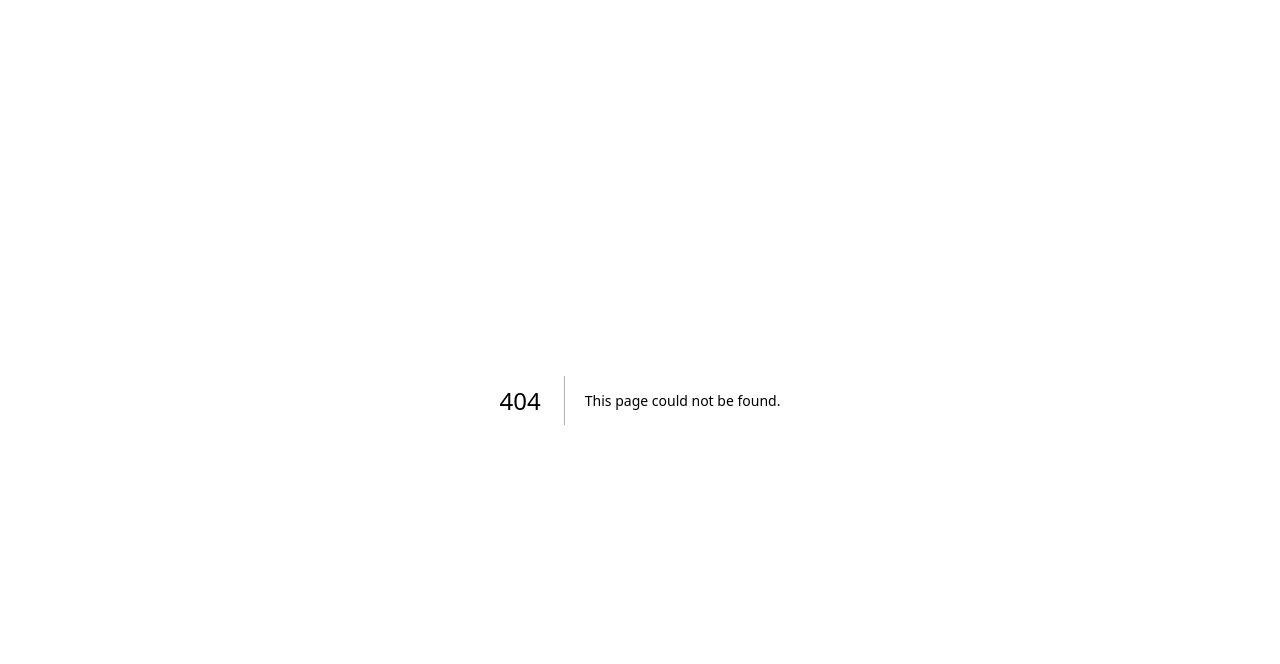
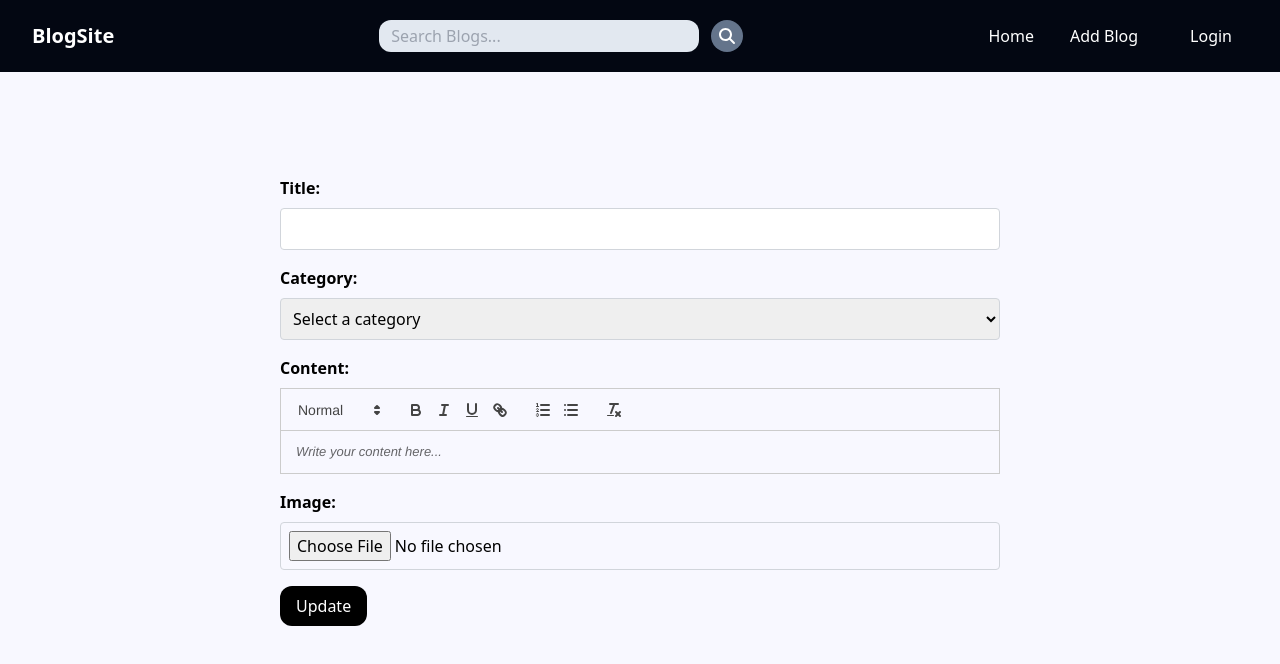
Before and after one commit to Dharanidharannov/blog-app, a Next.js app: page /Update/1 in a window 1280 px wide. Before the commit this address had no page. Shown: the top 664 px of the page. Built offline with nearby package versions, Linux system fonts and the light colour scheme; no server answers.

Commit message:
working on update function

```diff
--- /dev/null
+++ b/Services/Update.service.js
@@ -0,0 +1,15 @@
+import ApiService from './Api.service';
+
+class EditBlogService {
+  async getBlogDetails(id) {
+    const url = `/blogs/${id}`;
+    return await ApiService.ApiCall({ url, method: 'GET' });
+  }
+
+  async updateBlog(id, formData) {
+    const url = `/blogs/${id}`;
+    return await ApiService.ApiCall({ url, method: 'PUT', data: formData });
+  }
+}
+
+export default new EditBlogService();
--- a/app/Profile/[id]/page.jsx
+++ b/app/Profile/[id]/page.jsx
@@ -4,6 +4,7 @@ import userblogdata from '../../../Services/Profile.service';
 import DeleteService from '../../../Services/Delete.service';
 import Navbar from "@/app/Navbar/page";
 import { useParams } from 'next/navigation';
+import { useRouter } from 'next/navigation';
 import { ClipLoader } from "react-spinners";
 import { FontAwesomeIcon } from "@fortawesome/react-fontawesome";
 import { faEdit, faTrash } from "@fortawesome/free-solid-svg-icons";
@@ -15,6 +16,7 @@ function UserBlogDetails() {
   const [error, setError] = useState('');
   const [showModal, setShowModal] = useState(false);
   const [blogToDelete, setBlogToDelete] = useState(null);
+  const router = useRouter();
 
   useEffect(() => {
     if (id) {
@@ -91,7 +93,7 @@ function UserBlogDetails() {
                 <p className="text-lg text-gray-600">Email: {user.email}</p>
               </div>
             )}
-            <div className="grid grid-cols-1 sm:grid-cols-2 lg:grid-cols-3 xl:grid-cols-4 gap-6">
+            <div className="grid grid-cols-1 sm:grid-cols-2 lg:grid-cols-3 xl:grid-cols-4 gap-14">
               {blogs.map((blog) => (
                 <div key={blog._id} className="bg-white rounded-2xl overflow-hidden flex flex-col shadow-sm p-4 transform transition-all hover:scale-105 cursor-pointer">
                   <img
@@ -109,7 +111,7 @@ function UserBlogDetails() {
                         {blog.category}
                       </span>
                       <div className="flex space-x-5">
-                        <button className="text-blue-500 hover:text-blue-700">
+                        <button onClick={() => router.push(`/Update/${blog._id}`)}  className="text-blue-500 hover:text-blue-700">
                           <FontAwesomeIcon icon={faEdit} />
                         </button>
                         <button onClick={() => handleDeleteClick(blog._id)} className="text-red-500 hover:text-red-700">
@@ -133,13 +135,13 @@ function UserBlogDetails() {
             <div className="mt-4 flex justify-center space-x-4">
               <button
                 onClick={confirmDelete}
-                className="bg-red-500 text-white px-4 py-2 rounded-md hover:bg-red-600"
+                className="text-red-500 px-4 py-2 rounded-md hover:bg-red-100"
               >
                 Delete
               </button>
               <button
                 onClick={closeModal}
-                className="bg-gray-300 text-gray-700 px-4 py-2 rounded-md hover:bg-gray-400"
+                className="text-gray-700  px-4 py-2 rounded-md hover:bg-gray-200"
               >
                 Cancel
               </button>
--- /dev/null
+++ b/app/Update/[id]/page.jsx
@@ -0,0 +1,129 @@
+"use client";
+
+import { useState, useEffect } from "react";
+import { useRouter, useParams } from "next/navigation";
+import dynamic from "next/dynamic";
+import 'react-quill/dist/quill.snow.css';
+import EditBlogService from '@/Services/Update.service';
+import Navbar from "../../Navbar/page";
+
+const ReactQuill = dynamic(() => import('react-quill'), { ssr: false });
+
+function EditBlog() {
+  const { id } = useParams();
+  const [title, setTitle] = useState('');
+  const [content, setContent] = useState('');
+  const [category, setCategory] = useState('');
+  const [image, setImage] = useState(null);
+  const [message, setMessage] = useState('');
+  const router = useRouter();
+
+  useEffect(() => {
+    const fetchBlog = async () => {
+      try {
+        const blogData = await EditBlogService.getBlogDetails(id);
+        if (blogData) {
+          setTitle(blogData.title);
+          setContent(blogData.content);
+          setCategory(blogData.category);
+          setImage(blogData.imageUrl);
+        }
+      } catch (error) {
+        setMessage("Error fetching blog details.");
+      }
+    };
+    fetchBlog();
+  }, [id]);
+
+  const handleSubmit = async (e) => {
+    e.preventDefault();
+
+    const formData = new FormData();
+    formData.append("title", title);
+    formData.append("content", content);
+    formData.append("categories", category); // Ensure this matches your API requirement
+    if (image instanceof File) {
+      formData.append("image", image);
+    }
+
+    // Log FormData content for debugging
+    for (let pair of formData.entries()) {
+      console.log(pair[0] + ', ' + pair[1]);
+    }
+
+    try {
+      const response = await EditBlogService.updateBlog(id, formData);
+      setMessage(response.message);
+      router.push("/User");
+    } catch (error) {
+      const errorMessage = error.response?.data?.message || "An error occurred while updating the blog.";
+      setMessage("Error updating blog: " + errorMessage);
+      console.error('Error updating blog:', error);
+    }
+  };
+
+  return (
+    <div>
+      <Navbar />
+      <div className="container mx-auto py-16 px-4 md:px-60">
+        <div className="p-5 md:p-10">
+          <form onSubmit={handleSubmit}>
+            <div className="mb-4">
+              <label className="font-bold">Title:</label>
+              <input
+                className="mt-2 rounded border border-gray-300 w-full p-2"
+                type="text"
+                value={title}
+                onChange={(e) => setTitle(e.target.value)}
+                required
+              />
+            </div>
+            <div className="mb-4">
+              <label className="font-bold">Category:</label>
+              <select
+                className="mt-2 rounded border border-gray-300 w-full p-2"
+                value={category}
+                onChange={(e) => setCategory(e.target.value)}
+                required
+              >
+                <option value="">Select a category</option>
+                <option value="books">Books</option>
+                <option value="technology">Technology</option>
+                <option value="entertainment">Entertainment</option>
+                <option value="sports">Sports</option>
+                <option value="facts">Facts</option>
+              </select>
+            </div>
+            <div className="mb-4">
+              <label className="font-bold">Content:</label>
+              <ReactQuill
+                className="mt-2 mb-4"
+                value={content}
+                onChange={setContent}
+                required
+                placeholder="Write your content here..."
+              />
+            </div>
+            <div className="mb-4">
+              <label className="font-bold mr-2">Image:</label>
+              <input
+                type="file"
+                className="mt-2 border border-gray-300 p-2 rounded w-full"
+                onChange={(e) => setImage(e.target.files[0])}
+              />
+            </div>
+            <button
+              type="submit"
+              className="bg-black hover:bg-gray-500 rounded-xl px-4 py-2 text-white transition duration-200"
+            >
+              Update
+            </button>
+          </form>
+          {message && <p className="mt-4 text-center text-red-500">{message}</p>}
+        </div>
+      </div>
+    </div>
+  );
+}
+
+export default EditBlog;
```
